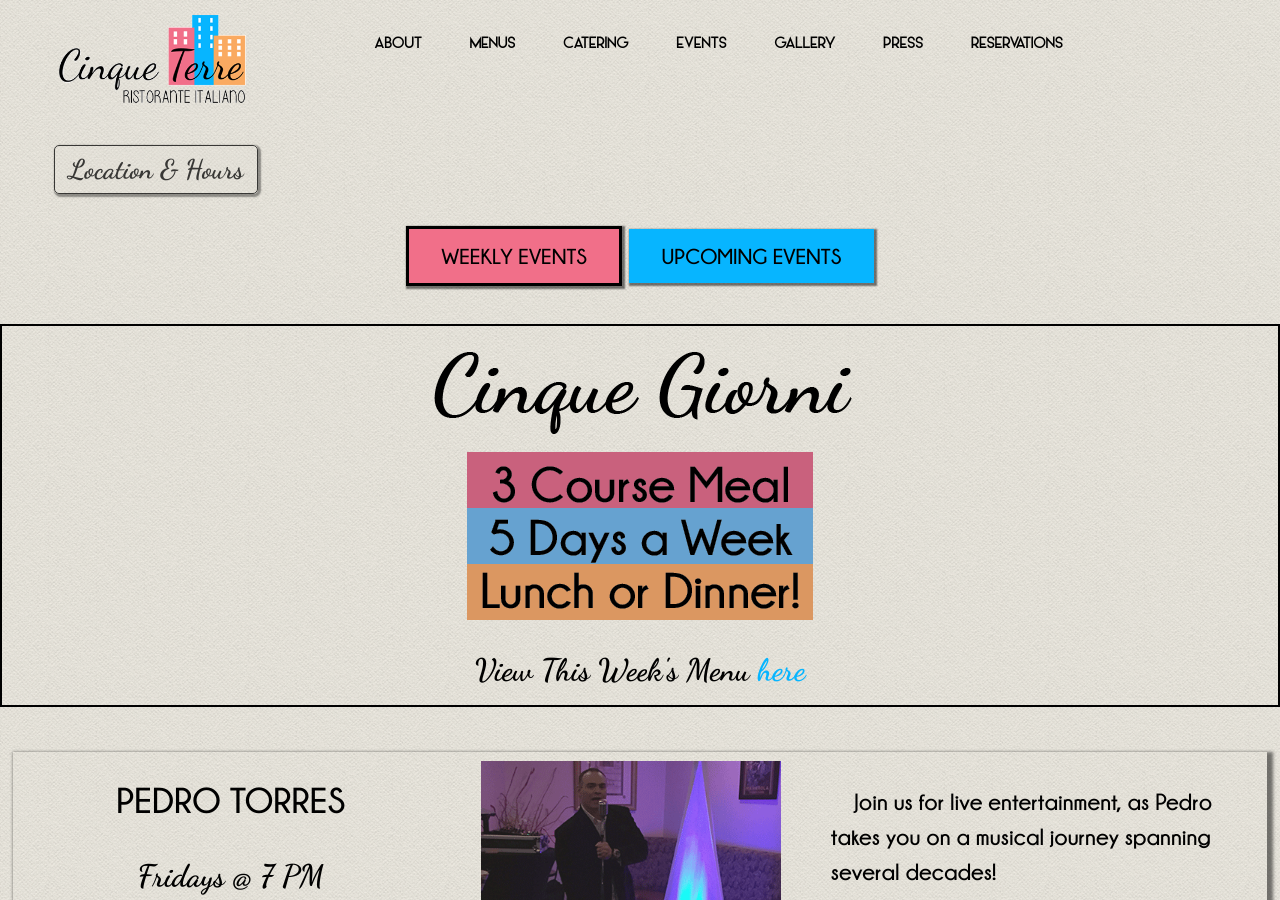
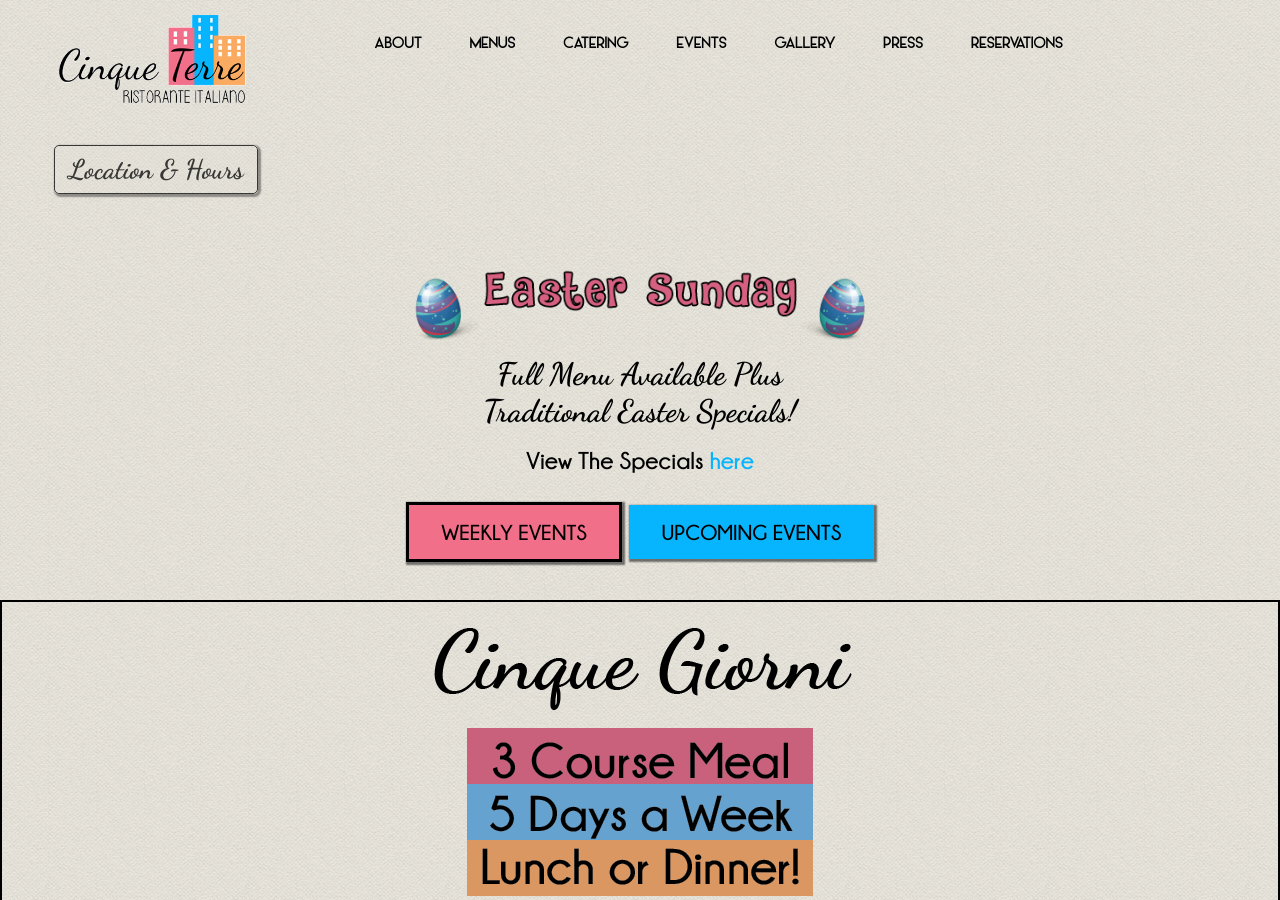
Before and after one commit to cinqueterreli/cinqueterre.github.io, a Jekyll site: the page built from weekly-events.html, in a window 1280 px wide and 900 px high. Built offline with Jekyll 4.4.1, drawn with Linux system fonts in a browser that asks for light colours; nearby versions of some CDN libraries.

Commit message:
TRY AGAIN

```diff
--- a/_includes/event-links.html
+++ b/_includes/event-links.html
@@ -1,3 +1,10 @@
+<div style="margin: 1.5em auto; text-align: center;">
+<img src="images/easter.png" style="max-width:500px;">
+<h2>Full Menu Available Plus<br />
+	Traditional Easter Specials!</h2>
+<h3>View The Specials <a href="/easterSpecials.pdf" target="_blank" style="color:#07B5FF;">here</a></h3>
+</div>
+
 <ul class="menu-links" id="loadspot">
 	<li><a class="pink menu-link{% if page.title == "Weekly Events" %} active{% endif %}" href="{{site.url}}/weekly-events">WEEKLY EVENTS</a></li>
 	<li><a class="blue menu-link{% if page.title == "Upcoming Events" %} active{% endif %}" href="{{site.url}}/upcoming-events">UPCOMING EVENTS</a></li>
--- a/weekly-events.html
+++ b/weekly-events.html
@@ -5,13 +5,6 @@
 permalink: "weekly-events.html"
 ---
 
-
-<div style="margin: 1.5em auto; text-align: center; display:none;">
-<img src="images/easter.png" style="max-width:500px;">
-<h2>Full Menu Available Plus<br />
-	Traditional Easter Specials!</h2>
-<h3>View The Specials <a href="/easterSpecials.pdf" target="_blank" style="color:#07B5FF;">here</a></h3>
-</div>
 
 {% include event-links.html %}
 
```
